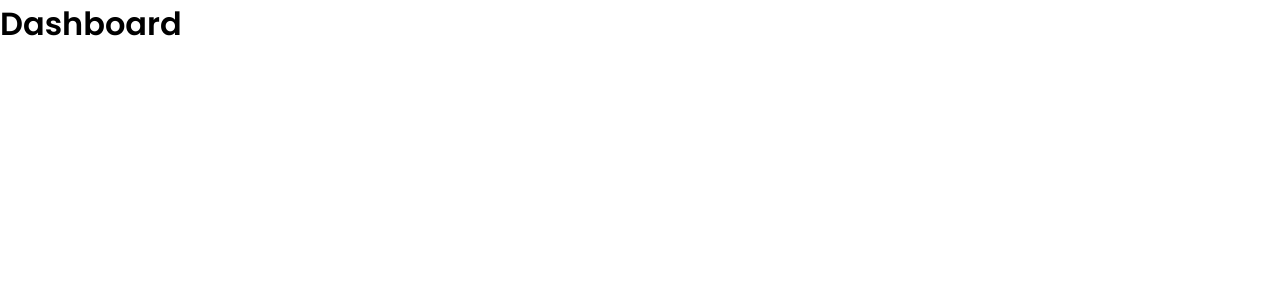
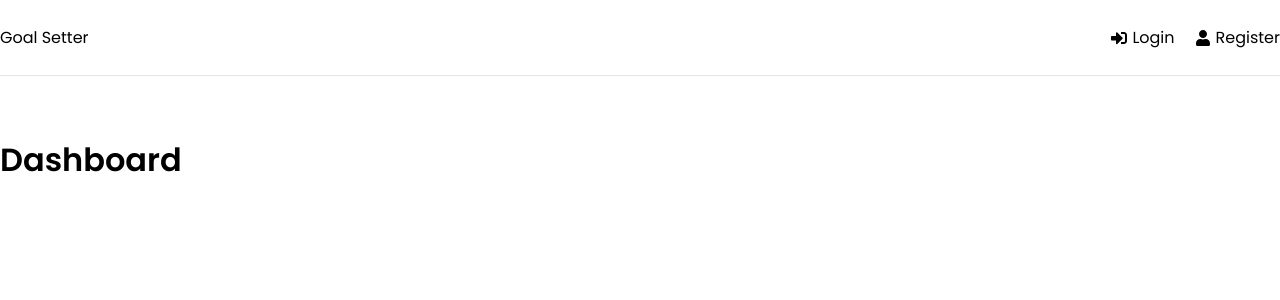
Before and after one commit to wbenarto/mern-pnl, a React (Create React App) app in the folder frontend/: page / in a window 1280 px wide. Shown: the top 300 px of the page. Built offline with nearby package versions, Linux system fonts and the light colour scheme.

Commit message:
header section

```diff
--- a/frontend/src/App.js
+++ b/frontend/src/App.js
@@ -2,12 +2,14 @@ import { BrowserRouter as Router, Routes, Route} from 'react-router-dom'
 import Dashboard from './pages/Dashboard'
 import Login from './pages/Login'
 import Register from './pages/Register'
+import Header from './component/Header'
 
 function App() {
   return (
     <>
     <Router>
       <div classname='container'>
+        <Header />
         <Routes>
           <Route path='/' element={<Dashboard />} />
           <Route path='/login' element={<Login />} />
--- a/frontend/src/component/Header.jsx
+++ b/frontend/src/component/Header.jsx
@@ -3,9 +3,24 @@ import { Link } from 'react-router-dom'
 
 function Header() {
     return (
-        <div>
-            <h1>Header</h1>
-        </div>
+        <header className='header'>
+            <div className='logo'>
+                <Link to='/'>Goal Setter</Link>
+            </div>
+            <ul>
+                <li>
+                    <Link to='/login'>
+                        <FaSignInAlt /> Login
+                    </Link>
+                </li>
+                <li>
+                    <Link to='/register'>
+                        <FaUser /> Register
+                    </Link>
+                </li>
+            </ul>
+
+        </header>
     )
 }
 
```
